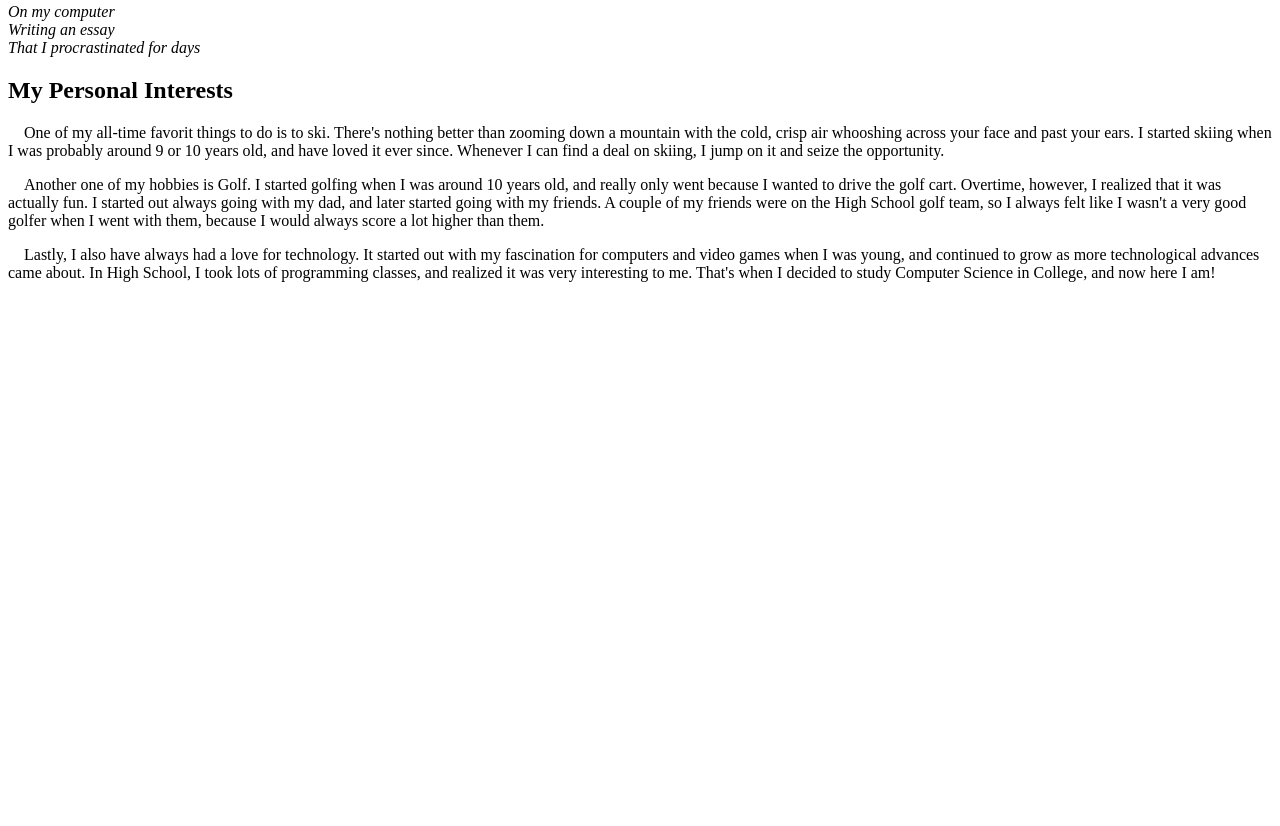
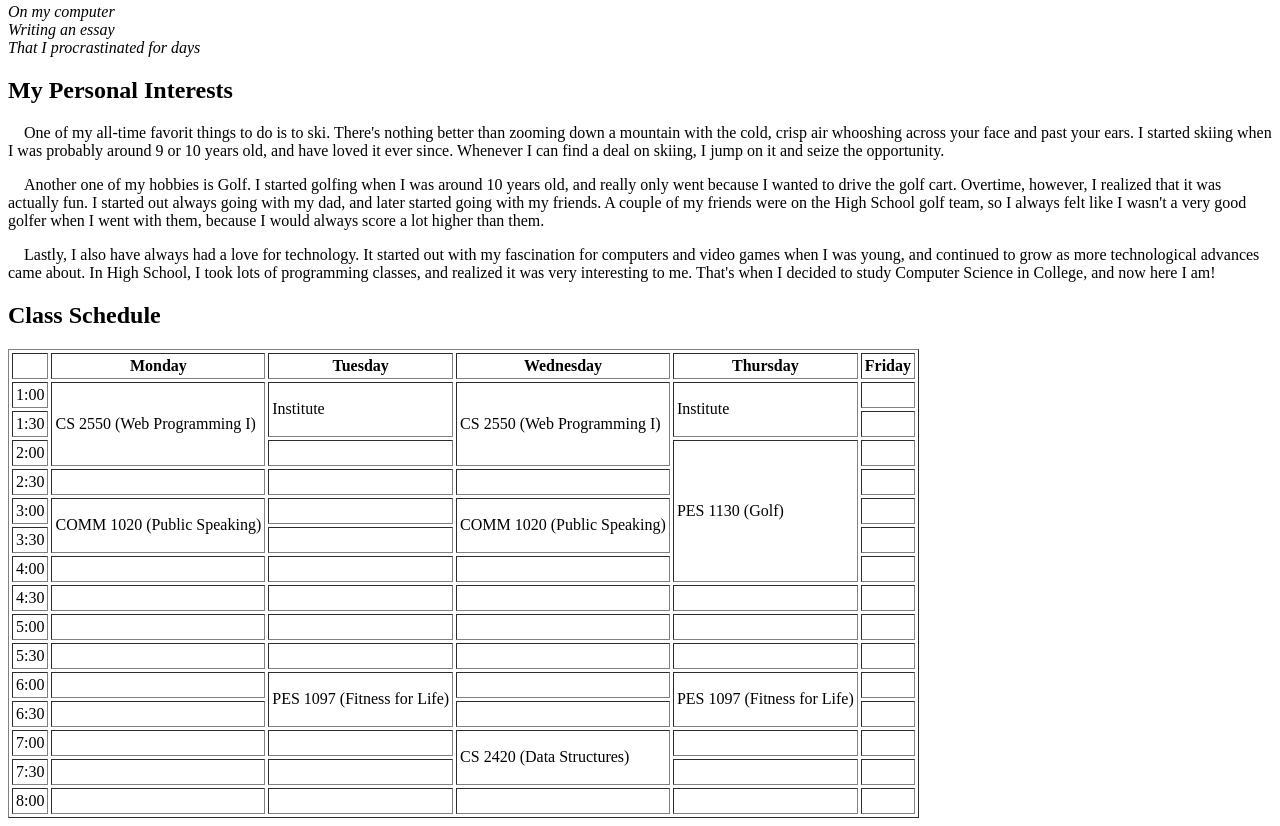
Before and after one commit to 3blakejohnson/3blakejohnson.github.io, a plain HTML site: page index.html in a window 1280 px wide. Shown: the part 977-1803 px from the top of the page. Before the commit the page ends 1275 px from the top, so only its background shows below. Drawn offline with Linux system fonts and the light colour scheme.

Commit message:
Schedule table and css link

```diff
--- a/index.html
+++ b/index.html
@@ -2,6 +2,7 @@
 <html lang=en>
     <head>
         <title>About Blake</title>
+        <link rel="stylesheet" href="styles.css">
     </head>
 
     <body>
@@ -49,6 +50,121 @@
             That's when I decided to study Computer Science in College, and now here I am!
         </p>
 
-
+        <h2>Class Schedule</h2>
+        <table border=1 cellspacing=3 cellpadding=3>
+            <tr>
+                <th></th>
+                <th>Monday</th>
+                <th>Tuesday</th>
+                <th>Wednesday</th>
+                <th>Thursday</th>
+                <th>Friday</th>
+            </tr>
+            <tr>
+                <td>1:00</td>
+                <td rowspan=3>CS 2550 (Web Programming I)</td>
+                <td rowspan=2>Institute</td>
+                <td rowspan=3>CS 2550 (Web Programming I)</td>
+                <td rowspan=2>Institute</td>
+                <td></td>
+            </tr>
+            <tr>
+                <td>1:30</td>
+                <td></td>
+            </tr>
+            <tr>
+                <td>2:00</td>
+                <td></td>
+                <td rowspan=5>PES 1130 (Golf)</td>
+                <td></td>
+            </tr>
+            <tr>
+                <td>2:30</td>
+                <td></td>
+                <td></td>
+                <td></td>
+                <td></td>
+            </tr>
+            <tr>
+                <td>3:00</td>
+                <td rowspan=2>COMM 1020 (Public Speaking)</td>
+                <td></td>
+                <td rowspan=2>COMM 1020 (Public Speaking)</td>
+                <td></td>
+            </tr>
+            <tr>
+                <td>3:30</td>
+                <td></td>
+                <td></td>
+            </tr>
+            <tr>
+                <td>4:00</td>
+                <td></td>
+                <td></td>
+                <td></td>
+                <td></td>
+            </tr>
+            <tr>
+                <td>4:30</td>
+                <td></td>
+                <td></td>
+                <td></td>
+                <td></td>
+                <td></td>
+            </tr>
+            <tr>
+                <td>5:00</td>
+                <td></td>
+                <td></td>
+                <td></td>
+                <td></td>
+                <td></td>
+            </tr>
+            <tr>
+                <td>5:30</td>
+                <td></td>
+                <td></td>
+                <td></td>
+                <td></td>
+                <td></td>
+            </tr>
+            <tr>
+                <td>6:00</td>
+                <td></td>
+                <td rowspan=2>PES 1097 (Fitness for Life)</td>
+                <td></td>
+                <td rowspan=2>PES 1097 (Fitness for Life)</td>
+                <td></td>
+            </tr>
+            <tr>
+                <td>6:30</td>
+                <td></td>
+                <td></td>
+                <td></td>
+            </tr>
+            <tr>
+                <td>7:00</td>
+                <td></td>
+                <td></td>
+                <td rowspan=2>CS 2420 (Data Structures)</td>
+                <td></td>
+                <td></td>
+            </tr>
+            <tr>
+                <td>7:30</td>
+                <td></td>
+                <td></td>
+                <td></td>
+                <td></td>
+            </tr>
+            <tr>
+                <td>8:00</td>
+                <td></td>
+                <td></td>
+                <td></td>
+                <td></td>
+                <td></td>
+            </tr>
+        </table>
     </body>
 </html>
--- /dev/null
+++ b/styles.css
@@ -0,0 +1,3 @@
+table {
+
+}
```
